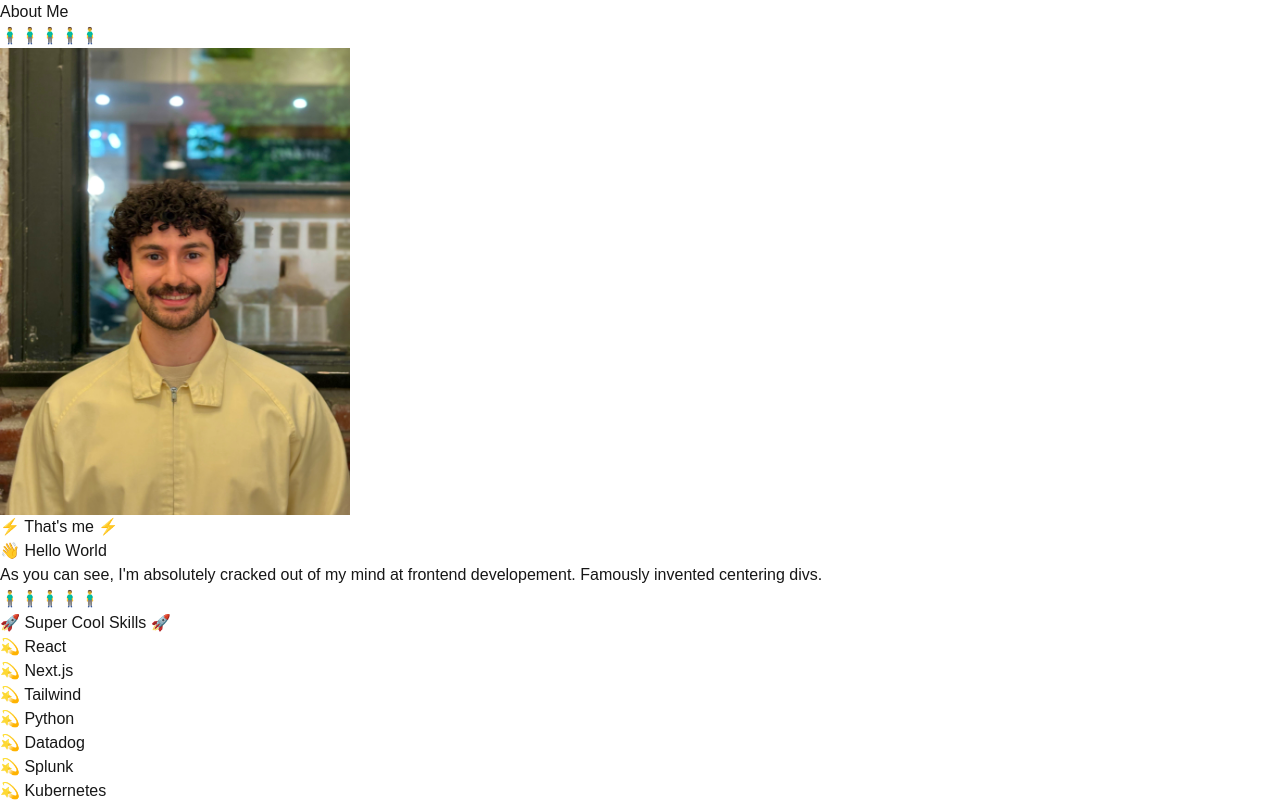
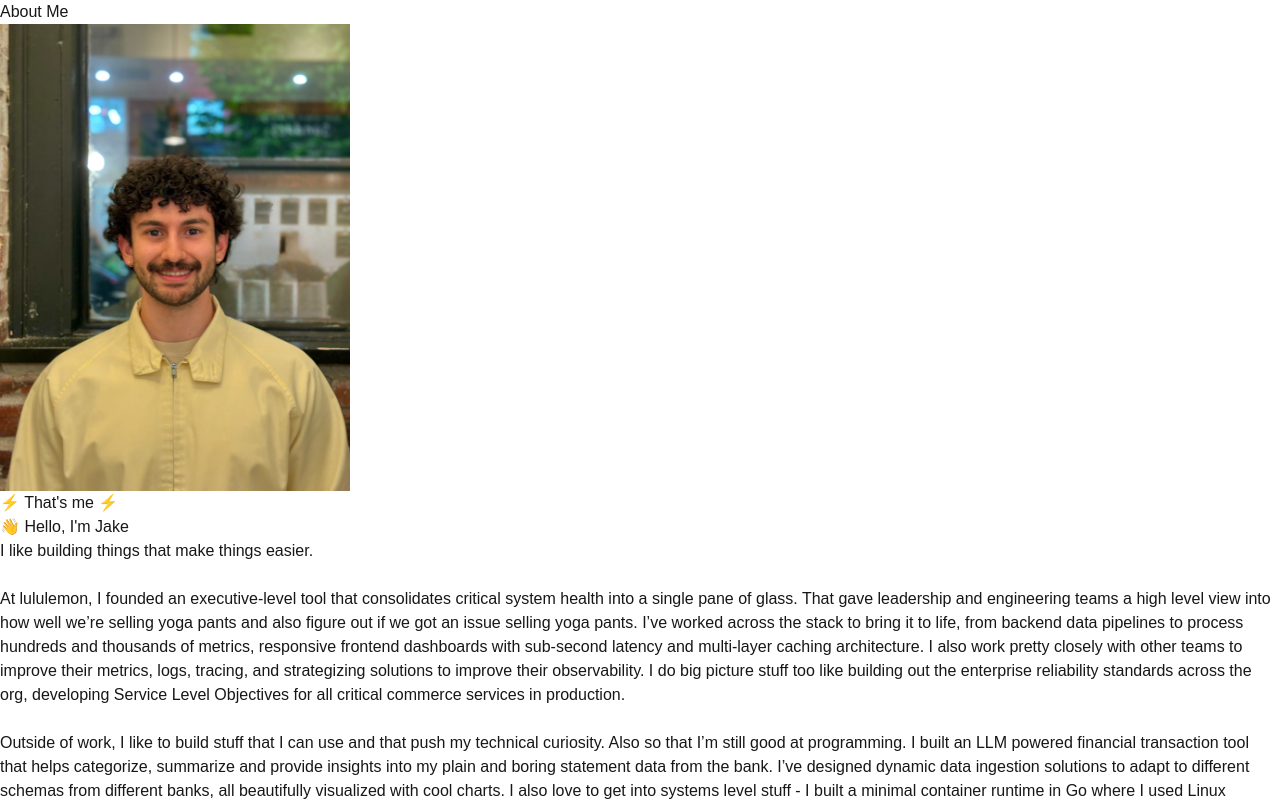
Before and after one commit to jakemilad/portfolio, a Next.js app: page /about in a window 1280 px wide. Shown: the top 802 px of the page. Built offline with nearby package versions, Linux system fonts and the light colour scheme.

Commit message:
fixing up about page

```diff
--- a/src/app/about/page.jsx
+++ b/src/app/about/page.jsx
@@ -3,6 +3,20 @@ import React from 'react';
 import { Music, Volume2, VolumeX } from 'lucide-react';
 import Link from 'next/link';
 import Image from 'next/image';
+
+
+const aboutMeSection = () => {
+  return (
+    <div className="text-left text-sm">
+      <p>I like building things that make things easier.</p>
+      <br />
+      <p>At lululemon, I founded an executive-level tool that consolidates critical system health into a single pane of glass. That gave leadership and engineering teams a high level view into how well we’re selling yoga pants and also figure out if we got an issue selling yoga pants. I’ve worked across the stack to bring it to life, from backend data pipelines to process  hundreds and thousands of metrics, responsive frontend dashboards with sub-second latency and multi-layer caching architecture. I also work pretty closely with other teams to improve their metrics, logs, tracing, and strategizing solutions to improve their observability. I do big picture stuff too like building out the enterprise reliability standards across the org,  developing Service Level Objectives for all critical commerce services in production.</p>
+      <br />
+      <p>Outside of work, I like to build stuff that I can use and that push my technical curiosity. Also so that I’m still good at programming. I built an LLM powered financial transaction tool that helps categorize, summarize and provide insights into my plain and boring statement data from the bank. I’ve designed dynamic data ingestion solutions to adapt to different schemas from different banks, all beautifully visualized with cool charts. I also love to get into systems level stuff - I built a minimal container runtime in Go where I used Linux namespaces and kernel primitives.</p>
+    </div>
+  )
+}
+
 const About = () => {
   const RainbowText = ({ children, className = "" }) => (
     <span className={`inline-block animate-[rainbow_3s_infinite] ${className}`}>
@@ -27,7 +41,6 @@ const About = () => {
           About Me
         </RainbowText>
 
-        <Divider />
 
         <div className="grid md:grid-cols-2 gap-8 my-8">
           <div className="bg-[#000066] border-[3px] border-[#c0c0c0] border-ridge p-4">
@@ -43,15 +56,14 @@ const About = () => {
 
           <div className="bg-[#000066] border-[3px] border-[#c0c0c0] border-ridge p-4 text-left">
             <h2 className="text-2xl mb-4">
-              <RainbowText>👋 Hello World</RainbowText>
+              <RainbowText>👋 Hello, I'm Jake</RainbowText>
             </h2>
             <div className="space-y-4 text-green-400">
-              <p>As you can see, I'm absolutely cracked out of my mind at frontend developement. Famously invented centering divs.</p>
+              {aboutMeSection()}
             </div>
           </div>
         </div>
 
-        <Divider />
 
         <div className="bg-[#000066] border-[3px] border-[#c0c0c0] border-ridge p-4 my-8">
           <h2 className="text-2xl mb-4">
@@ -68,7 +80,7 @@ const About = () => {
             ))}
           </div>
         </div>
-
+        <Divider />
         <Link
           href="/"
           className="inline-block bg-[#000066] border-[3px] border-[#c0c0c0] border-ridge p-3 hover:text-yellow-300"
```
Also changed, not shown: src/components/MainPage.jsx (+6 -6 lines).
